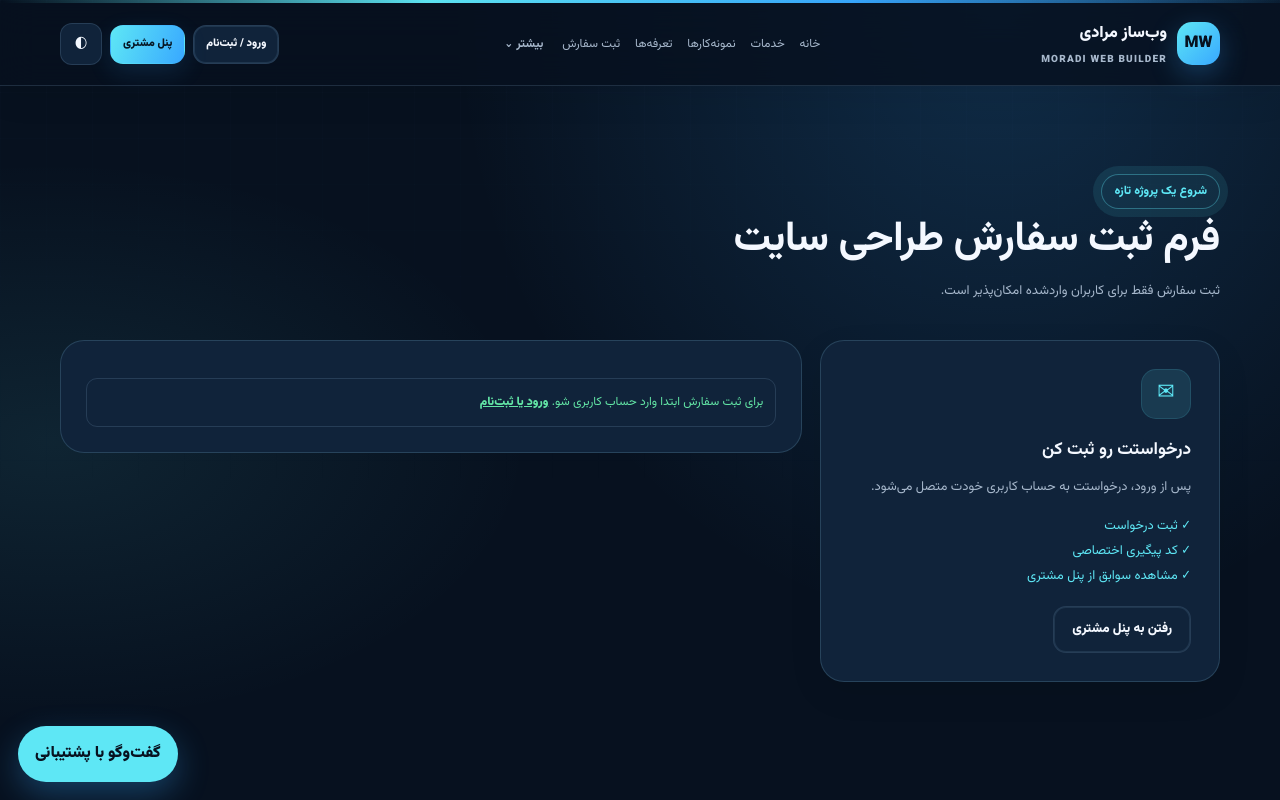
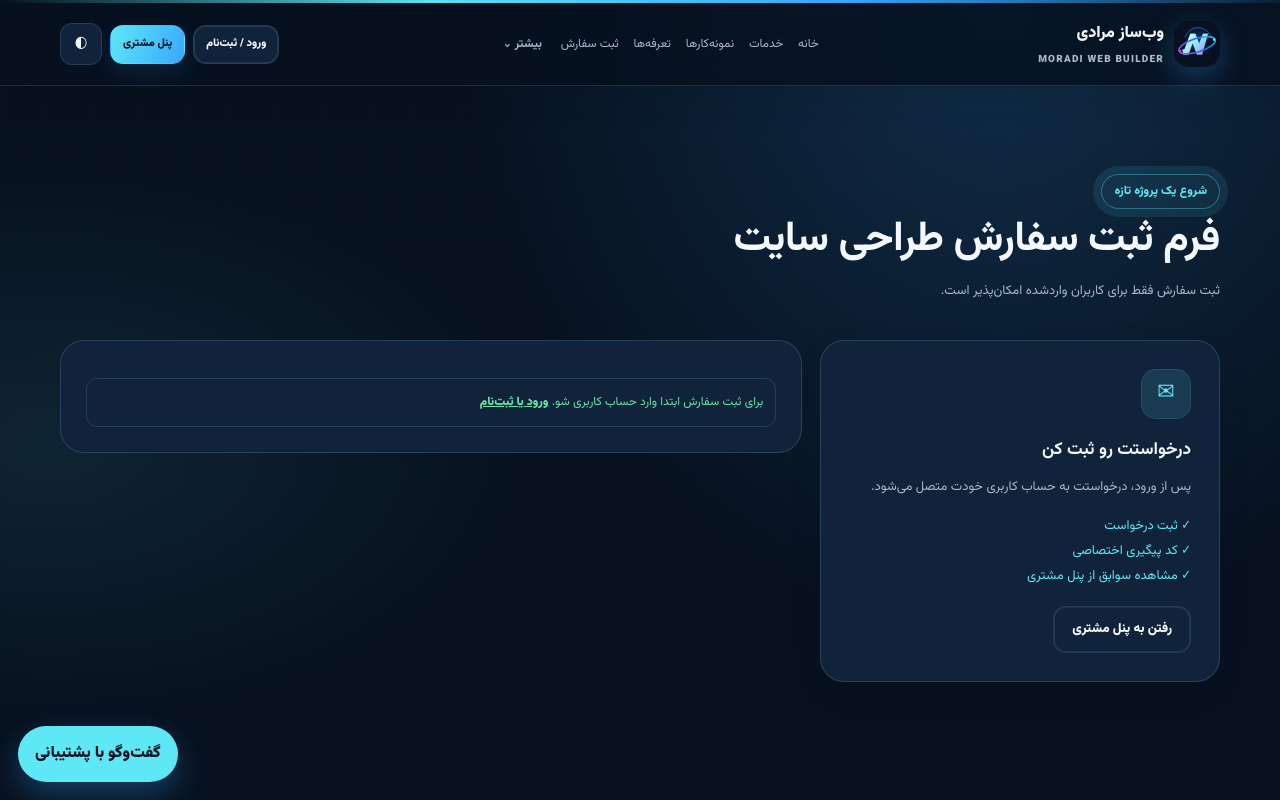
Before and after one commit to ashkan1390iiii-crypto/ashkan1390iiii-crypto.github.io, a plain HTML site: page order.html in a window 1280 px wide. Shown: the top 800 px of the page. Drawn offline with nearby package versions, Linux system fonts and the light colour scheme; no server answers.

Commit message:
Apply new Moradi Web Builder logo across page

```diff
--- a/order.html
+++ b/order.html
@@ -6,6 +6,7 @@
 <meta name="theme-color" content="#07111f">
 <link rel="manifest" href="manifest.webmanifest">
 <link rel="icon" href="icon.svg" type="image/svg+xml">
+<link rel="apple-touch-icon" href="icon.svg">
 <meta name="description" content="وب‌ساز مرادی؛ طراحی سایت فروشگاهی، شرکتی و شخصی با طراحی مدرن، واکنش‌گرا، ساختار مناسب سئو و پشتیبانی آنلاین.">
 <meta name="robots" content="index, follow">
 <meta name="author" content="وب‌ساز مرادی">
@@ -112,12 +113,7 @@ header{
 }
 .nav{min-height:76px;display:flex;align-items:center;justify-content:space-between;gap:16px}
 .brand{display:flex;align-items:center;gap:10px;font-weight:900;white-space:nowrap}
-.brand-mark{
- width:43px;height:43px;display:grid;place-items:center;
- border-radius:14px;color:#07111f;
- background:linear-gradient(135deg,var(--accent),var(--accent2));
- box-shadow:0 8px 24px color-mix(in srgb,var(--accent2) 22%,transparent);
-}
+.brand-mark{width:46px;height:46px;display:block;object-fit:contain;border-radius:12px;flex:0 0 auto;}
 .brand small{display:block;color:var(--muted);font-size:10px;direction:ltr;letter-spacing:1.2px}
 .links{display:flex;gap:17px;color:var(--muted);font-size:12px}
 .links a{transition:color .2s}
@@ -612,7 +608,7 @@ main>section#order{display:block!important}
 <header>
  <div class="container nav">
   <a class="brand" href="index.html">
-   <span class="brand-mark">MW</span>
+   <img class="brand-mark" src="logo.svg" alt="لوگوی وب‌ساز مرادی">
    <span>وب‌ساز مرادی<small>MORADI WEB BUILDER</small></span>
   </a>
   <nav class="links" id="navLinks" aria-label="منوی اصلی">
```
